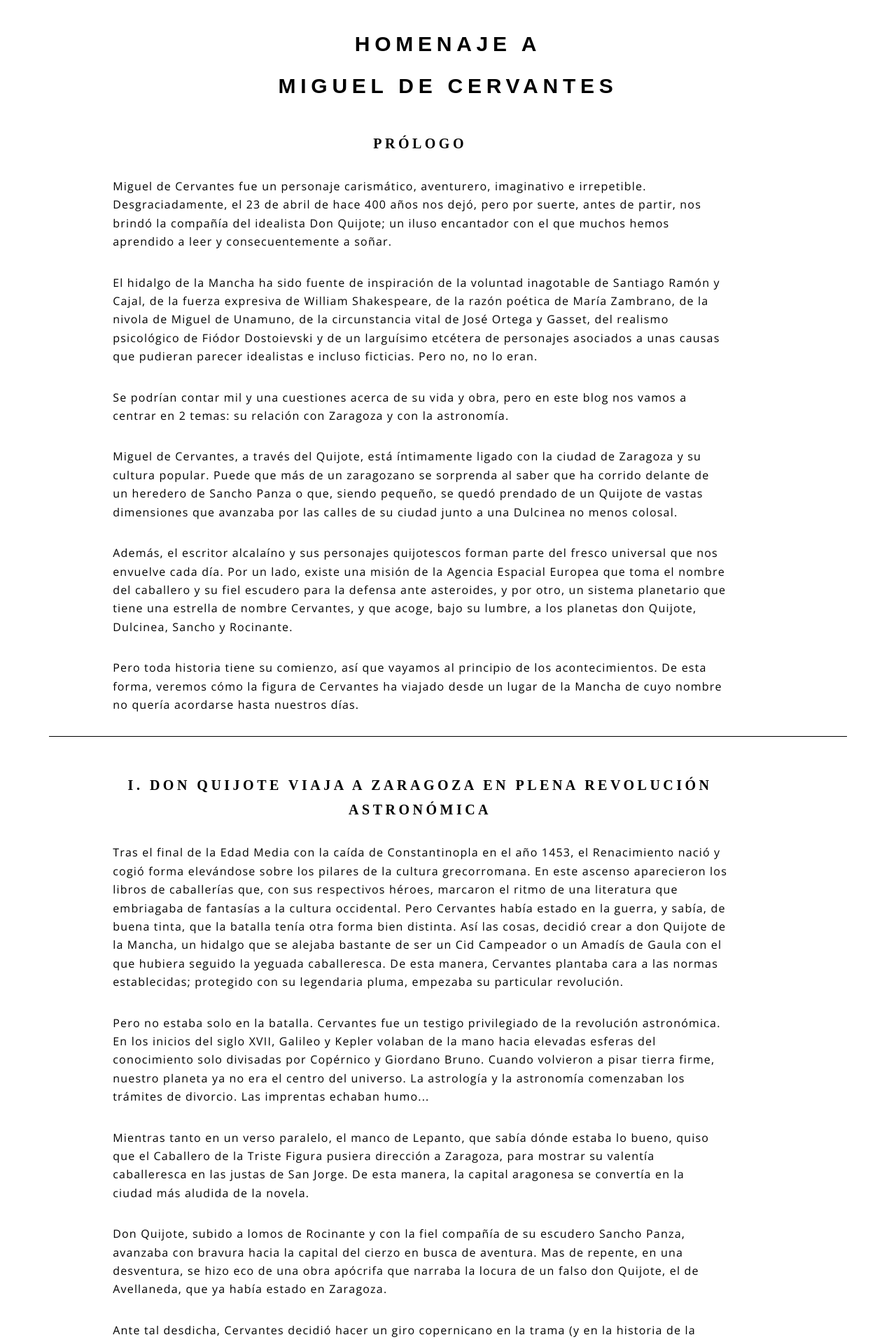
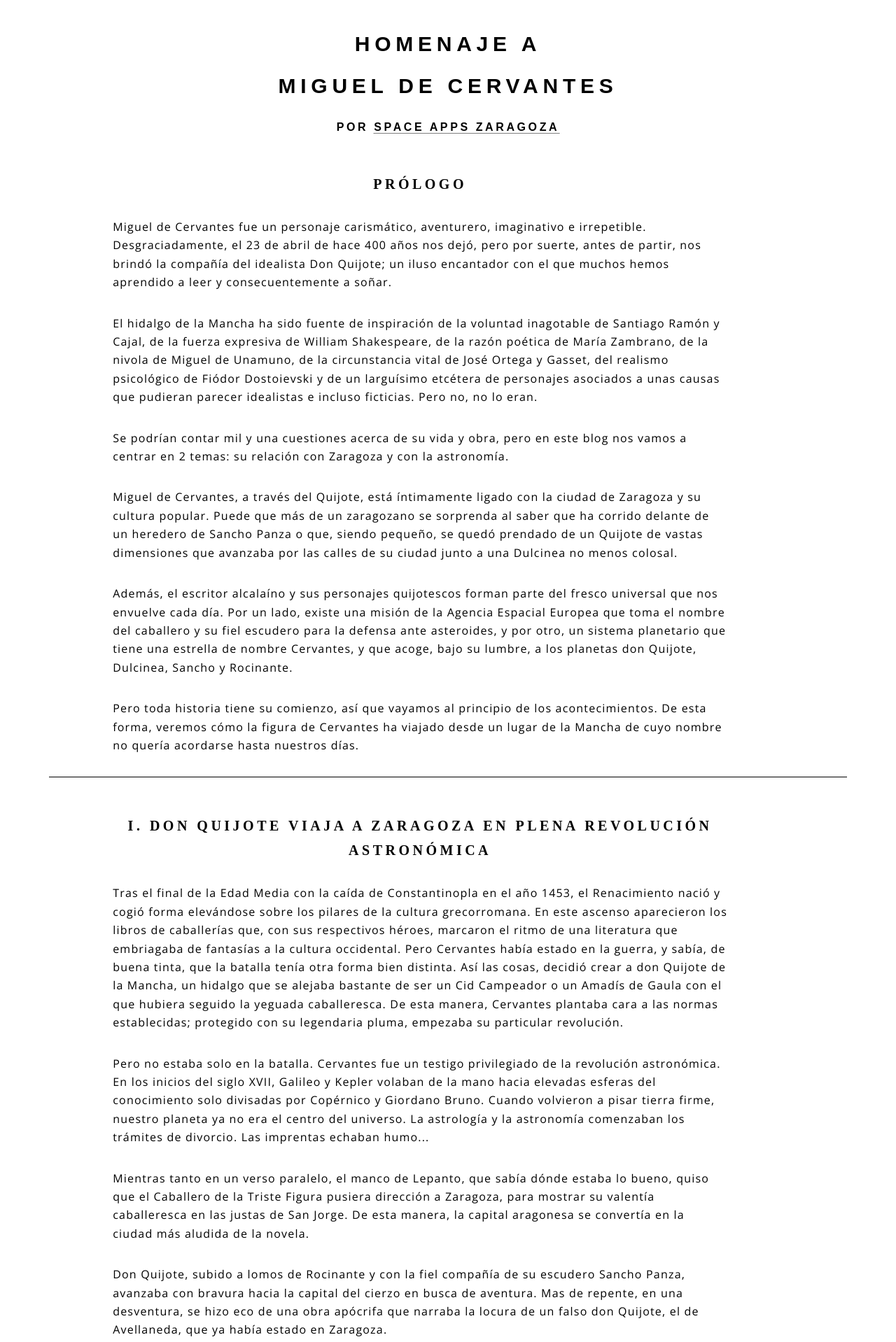
Before and after one commit to spaceappszgz/spaceappszgz.github.io, a Jekyll site: the page built from cervantes.html, in a window 1280 px wide. Shown: the top 1918 px of the page at 70% size. Built offline with Jekyll 4.4.1, drawn with Linux system fonts in a browser that asks for light colours; some web fonts are replaced.

Commit message:
modifying links

```diff
--- a/_posts/2016-03-22-vuelve-space-apps-zaragoza.html
+++ b/_posts/2016-03-22-vuelve-space-apps-zaragoza.html
@@ -12,9 +12,9 @@ meta:
   geo_public: '0'
   _publicize_job_id: '15634666430'
 author:
-  login: borjaaeg
+  login: borjaeg
   email: borja3790@gmail.com
-  display_name: borjaaeg
+  display_name: borjaeg
   first_name: ''
   last_name: ''
 ---
--- a/cervantes.html
+++ b/cervantes.html
@@ -4,10 +4,10 @@ title: Cervantes
 ---
 <div class="container">
 <h1 class="cervantes-title">Homenaje a <br/><br/> Miguel de Cervantes</h1>
+<h3 class="cervantes-subtitle">por <a href="http://sazgz.com">Space Apps Zaragoza</a></h3>
 {% for post in site.posts limit:15 %}
-<!--<a href="{{ site.baseurl }}"><p class="blog-come-back">Volver a la Web</p></a>-->
 {% if post.categories contains 'cervantes' %}
-  <div class="post-div">
+<div class="post-div">
 <h2 class="post-title">
 {{ post.title }}
 </h2>
--- a/css/main.scss
+++ b/css/main.scss
@@ -533,6 +533,16 @@ $baseurl: '{{ site.baseurl }}/images';
 	font-family: 'Gentium Book Basic', sans-serif;
 	@include breakpoint(small) {
 			font-size: 18px;
+		}
+}
+
+.cervantes-subtitle{
+	color: black;
+	text-align: center;
+	font-size: 16px;
+	font-family: 'Gentium Book Basic', sans-serif;
+	@include breakpoint(small) {
+			font-size: 12px;
 		}
 }
 
```
